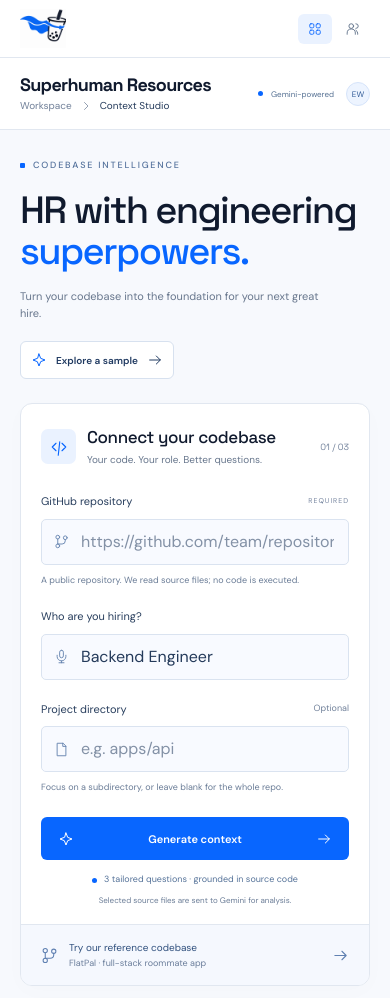
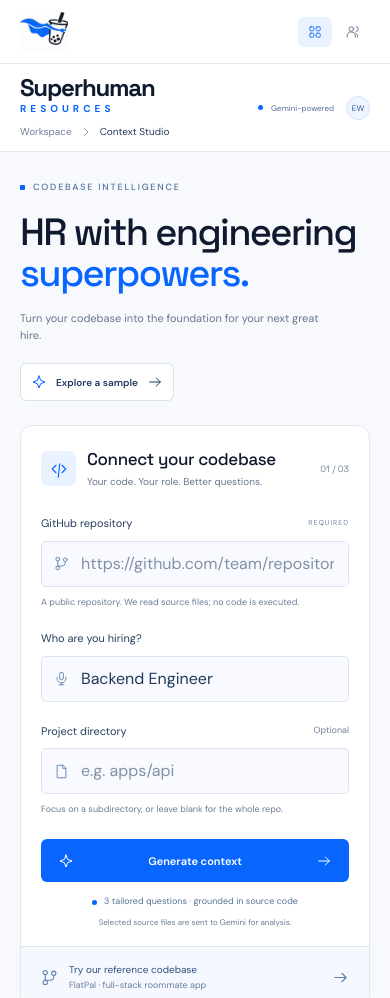
Before and after one commit to e-left/SuperhumanResources, a plain HTML site: page web/context.html in a window 390 px wide. Shown: the top 998 px of the page. Drawn offline with Linux system fonts and the light colour scheme; files that its build step writes are made by us from their sources; files whose address does not match are found by name.

Commit message:
Enlarge coffee mascot and refine product wordmark
Entire-Checkpoint: 01M4K67W7V5ZZNZXTE2WXBX0VW

```diff
--- a/web/context.css
+++ b/web/context.css
@@ -87,7 +87,7 @@ svg {
 .brand {
   display: flex;
   align-items: center;
-  gap: 8px;
+  justify-content: center;
   padding: 0 4px;
   font-family: var(--display);
   font-size: 16px;
@@ -99,17 +99,17 @@ svg {
 .brand-mark {
   position: relative;
   display: block;
-  width: 46px;
-  height: 39px;
+  width: 104px;
+  aspect-ratio: 46 / 39;
   overflow: hidden;
   flex-shrink: 0;
 }
 .brand-mark img {
   position: absolute;
-  width: 77px;
+  width: 167.4%;
   max-width: none;
-  left: -14px;
-  top: -9px;
+  left: -30.43%;
+  top: -23.08%;
 }
 .workspace-label {
   display: flex;
@@ -301,7 +301,7 @@ svg {
   margin-left: 230px;
 }
 .topbar {
-  height: 72px;
+  height: 104px;
   border-bottom: 1px solid var(--line);
   display: flex;
   align-items: center;
@@ -312,11 +312,23 @@ svg {
 .topbar-left {
   display: flex;
   flex-direction: column;
-  gap: 3px;
+  gap: 10px;
 }
 .topbar-brand {
-  font: 700 20px/1.2 var(--display);
-  letter-spacing: -0.7px;
+  display: flex;
+  flex-direction: column;
+  align-items: flex-start;
+  gap: 4px;
+}
+.brand-name {
+  font: 700 28px/1 var(--display);
+  letter-spacing: -1.2px;
+}
+.brand-descriptor {
+  color: var(--accent);
+  font: 700 10px/1 var(--sans);
+  letter-spacing: 4px;
+  text-transform: uppercase;
 }
 .breadcrumb {
   display: flex;
@@ -1475,6 +1487,9 @@ form label[for="subdir"] {
     padding: 0;
     justify-content: center;
   }
+  .brand-mark {
+    width: 48px;
+  }
   .workspace-label,
   .nav-caption,
   .nav-link:not(.active):not(.applicants-link):not(.studio-link),
@@ -1502,7 +1517,7 @@ form label[for="subdir"] {
     margin-left: 70px;
   }
   .topbar {
-    height: 72px;
+    height: 104px;
   }
   .studio-grid {
     gap: 14px;
@@ -1525,7 +1540,7 @@ form label[for="subdir"] {
   .sidebar {
     position: static;
     width: 100%;
-    height: 58px;
+    height: 64px;
     flex-direction: row;
     align-items: center;
     border-right: 0;
@@ -1537,9 +1552,6 @@ form label[for="subdir"] {
     font-size: 14px;
     gap: 10px;
   }
-  .brand-mark {
-    font-size: 22px;
-  }
   .sidebar nav {
     display: flex;
     gap: 4px;
@@ -1567,8 +1579,8 @@ form label[for="subdir"] {
     flex-wrap: wrap;
     gap: 12px;
   }
-  .topbar-brand {
-    font-size: 18px;
+  .brand-name {
+    font-size: 24px;
   }
   .topbar-right {
     gap: 12px;
--- a/web/context.html
+++ b/web/context.html
@@ -127,7 +127,10 @@
     <div class="app-shell">
       <header class="topbar">
         <div class="topbar-left">
-          <a class="topbar-brand" href="/">Superhuman Resources</a>
+          <a class="topbar-brand" href="/" aria-label="Superhuman Resources home">
+            <span class="brand-name">Superhuman</span>
+            <span class="brand-descriptor">Resources</span>
+          </a>
           <div class="breadcrumb">
             Workspace<svg><use href="#i-chevron" /></svg
             ><span>Context Studio</span>
```
Also changed, not shown: web/applicants.html (+4 -1 lines).
